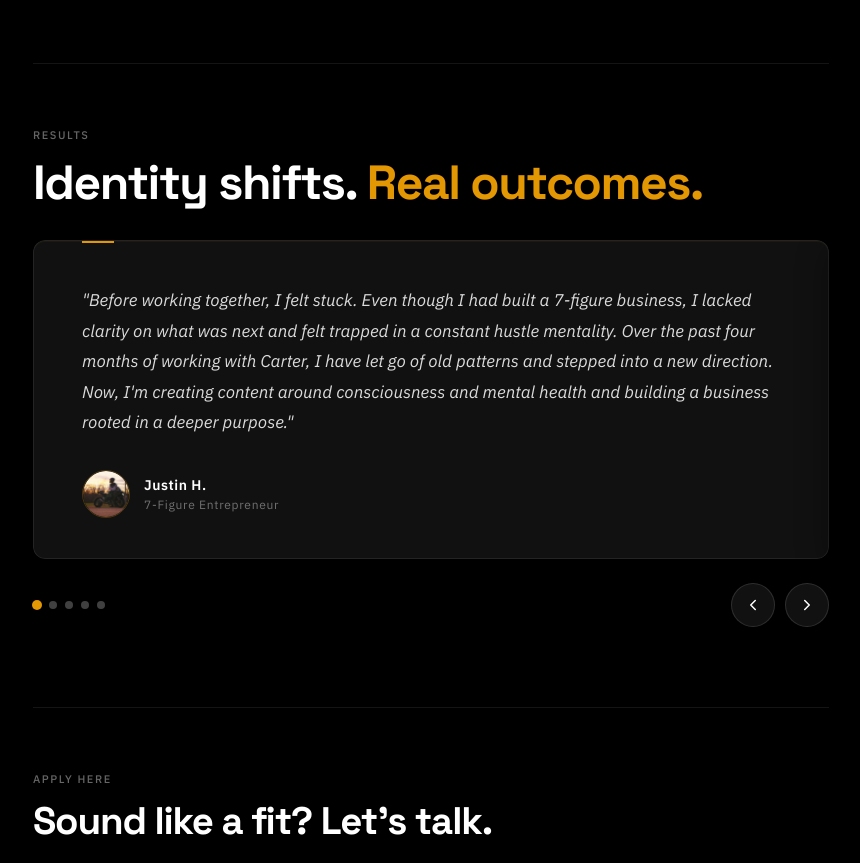
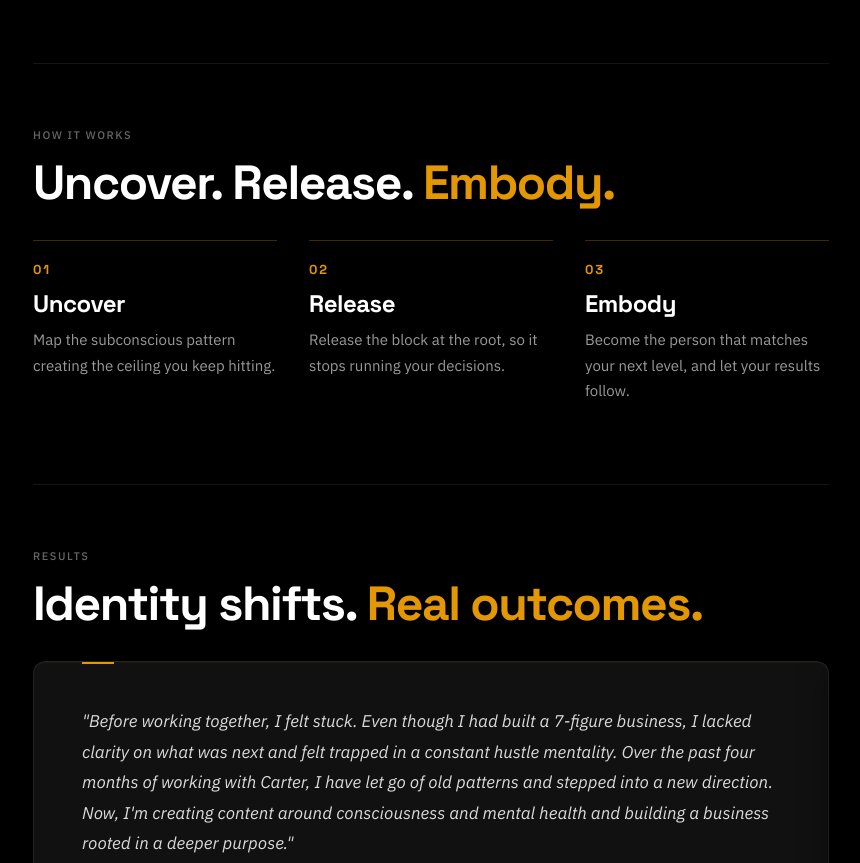
Before and after one commit to chjdombeck/therealitylabs, a website: page apply/index.html in a window 1280 px wide. Shown: the part 1960-2823 px from the top of the page, without its empty margins (209-1069 px from the left). Drawn offline with Linux system fonts and the light colour scheme; a script that the page names is missing.

Commit message:
Apply page: add How it works summary (Uncover, Release, Embody)
Co-Authored-By: Claude Opus 5.5 <noreply@anthropic.com>

```diff
--- a/apply/index.html
+++ b/apply/index.html
@@ -291,6 +291,39 @@
       color: var(--w60);
     }
 
+    /* ─── HOW IT WORKS ─── */
+    .steps {
+      display: grid;
+      grid-template-columns: repeat(3, 1fr);
+      gap: 32px;
+      margin-bottom: 80px;
+    }
+    .step {
+      border-top: 1px solid var(--gold-line);
+      padding-top: 20px;
+    }
+    .step-num {
+      font-family: 'Space Grotesk', sans-serif;
+      font-size: 13px;
+      font-weight: 500;
+      letter-spacing: 0.14em;
+      color: var(--gold);
+      margin-bottom: 10px;
+    }
+    .step-title {
+      font-family: 'Space Grotesk', sans-serif;
+      font-size: 24px;
+      font-weight: 700;
+      letter-spacing: -0.02em;
+      color: var(--white);
+      margin-bottom: 8px;
+    }
+    .step-desc {
+      font-size: 15px;
+      line-height: 1.7;
+      color: var(--w60);
+    }
+
     /* ─── RESULTS / TESTIMONIALS ─── */
     .testi-slider { position: relative; margin-bottom: 80px; }
     .testi-viewport { overflow: hidden; border-radius: 12px; }
@@ -417,6 +450,7 @@
       .nav-logo { height: 50px; }
       .page-wrap { padding: 110px 20px 60px; }
       .program-included { grid-template-columns: 1fr; }
+      .steps { grid-template-columns: 1fr; gap: 24px; }
       .testi-card { padding: 32px 24px 28px; }
       .testi-card::before { left: 24px; }
       .testi-text { font-size: 15px; line-height: 1.75; margin-bottom: 24px; }
@@ -476,6 +510,29 @@
         <div class="program-card-top"><span class="program-card-num">04</span></div>
         <div class="program-card-title">24/7 Communication</div>
         <p class="program-card-desc">Direct message access to Carter in a private channel, anytime you need support.</p>
+      </div>
+    </div>
+
+    <div class="divider"></div>
+
+    <!-- HOW IT WORKS -->
+    <div class="section-label-sm">How it works</div>
+    <h2 class="program-title" style="margin-bottom:32px;">Uncover. Release. <span>Embody.</span></h2>
+    <div class="steps">
+      <div class="step">
+        <div class="step-num">01</div>
+        <div class="step-title">Uncover</div>
+        <p class="step-desc">Map the subconscious pattern creating the ceiling you keep hitting.</p>
+      </div>
+      <div class="step">
+        <div class="step-num">02</div>
+        <div class="step-title">Release</div>
+        <p class="step-desc">Release the block at the root, so it stops running your decisions.</p>
+      </div>
+      <div class="step">
+        <div class="step-num">03</div>
+        <div class="step-title">Embody</div>
+        <p class="step-desc">Become the person that matches your next level, and let your results follow.</p>
       </div>
     </div>
 
```
